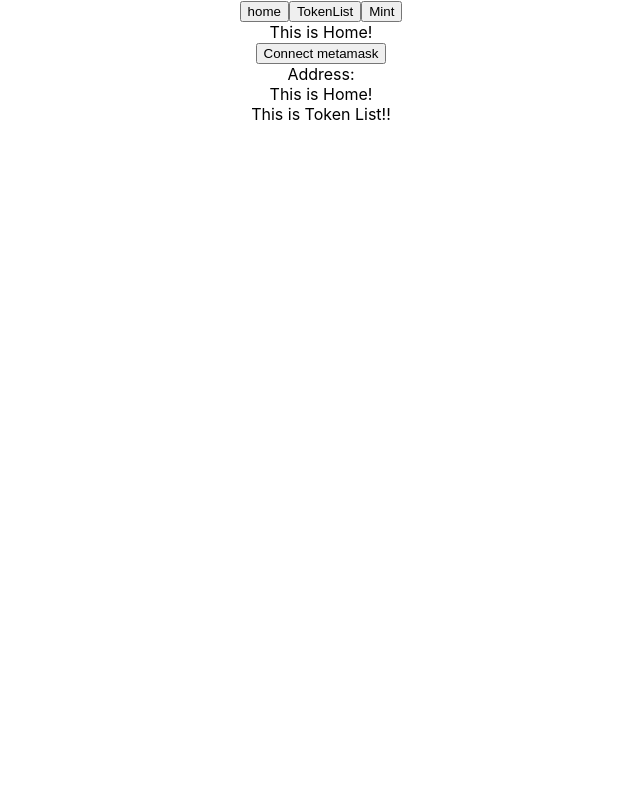
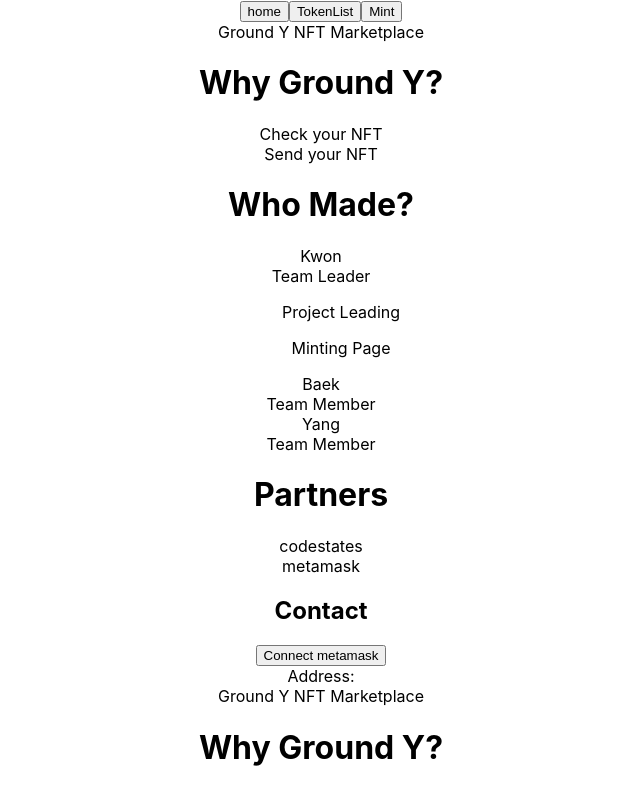
Before and after one commit to codestates/beb-03-GroundY, a React (Create React App) app in the folder opensea-project/: page / in a window 1280 px wide. Shown: the top 790 px of the page, without its empty margins (319-959 px from the left). Built offline with nearby package versions, Linux system fonts and the light colour scheme.

Commit message:
Modify Home.js layout

```diff
--- a/opensea-project/src/pages/Home/Home.js
+++ b/opensea-project/src/pages/Home/Home.js
@@ -1,9 +1,54 @@
-import React from 'react';
+import React from "react";
 
 const Home = () => {
   return (
-	<div>This is Home!</div>
+    <div>
+      <div>Ground Y NFT Marketplace</div>
+      <div className="About">
+        <h1>Why Ground Y?</h1>
+        {/* <div>
+          Mint your NFT
+          <img src="이미지업로드" alt="">
+            Upload your image
+          </img>
+          <img src="제목과 설명작성" alt="">
+            add a title and description
+          </img>
+          <img src="프로퍼티 설정" alt="">
+            customize your NFTs with properties
+          </img>
+        </div> */}
+        <div>Check your NFT</div>
+        <div>Send your NFT</div>
+      </div>
+      <div className="team">
+        <h1>Who Made?</h1>
+        <div className="teammembers">
+          Kwon
+          <div>Team Leader</div>
+          <ul>Project Leading</ul>
+          <ul>Minting Page</ul>
+          {/* <img src="깃허브 로고 이미지" alt=""></img> */}
+        </div>
+        <div className="teammembers">
+          Baek
+          <div>Team Member</div>
+        </div>
+        <div className="teammembers">
+          Yang
+          <div>Team Member</div>
+        </div>
+      </div>
+      <div className="partner">
+        <h1>Partners</h1>
+        <div>codestates</div>
+        <div>metamask</div>
+      </div>
+      <div className="contact">
+        <h2>Contact</h2>
+      </div>
+    </div>
   );
-}
+};
 
 export default Home;
```
